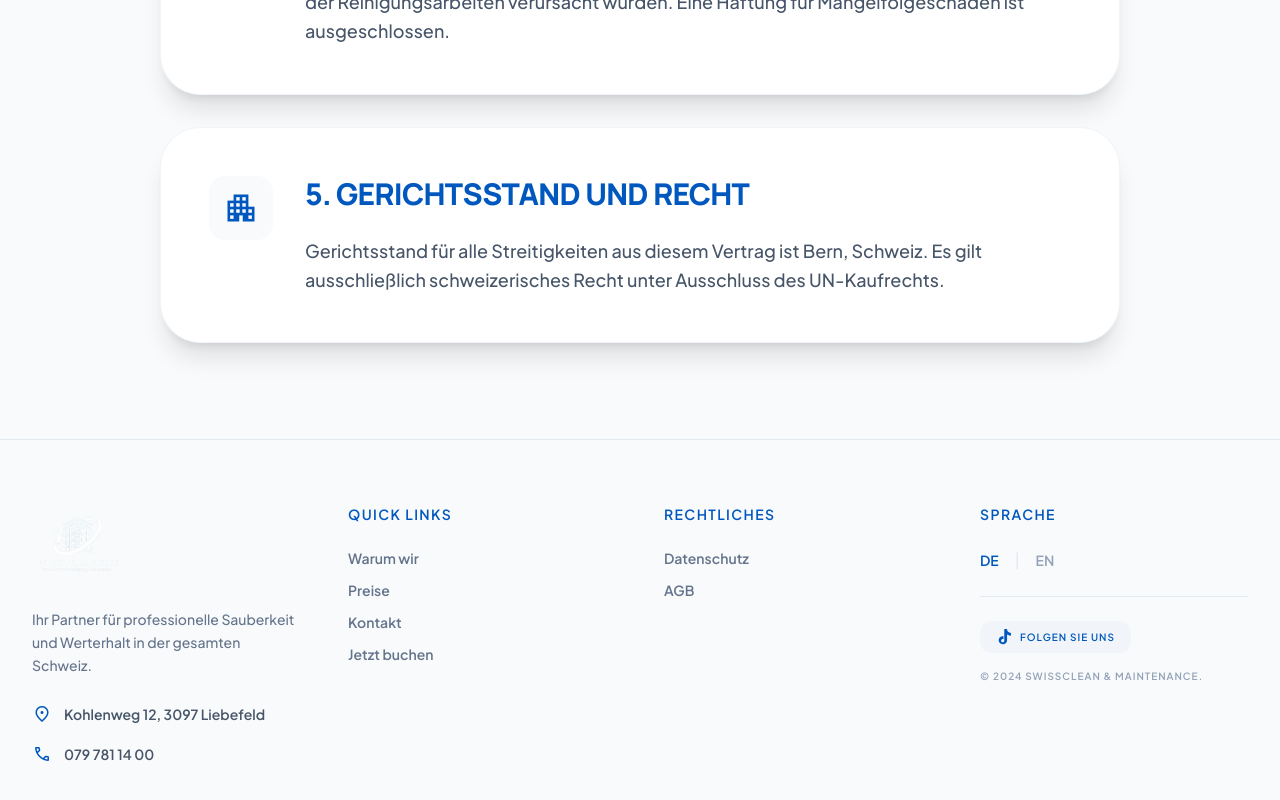
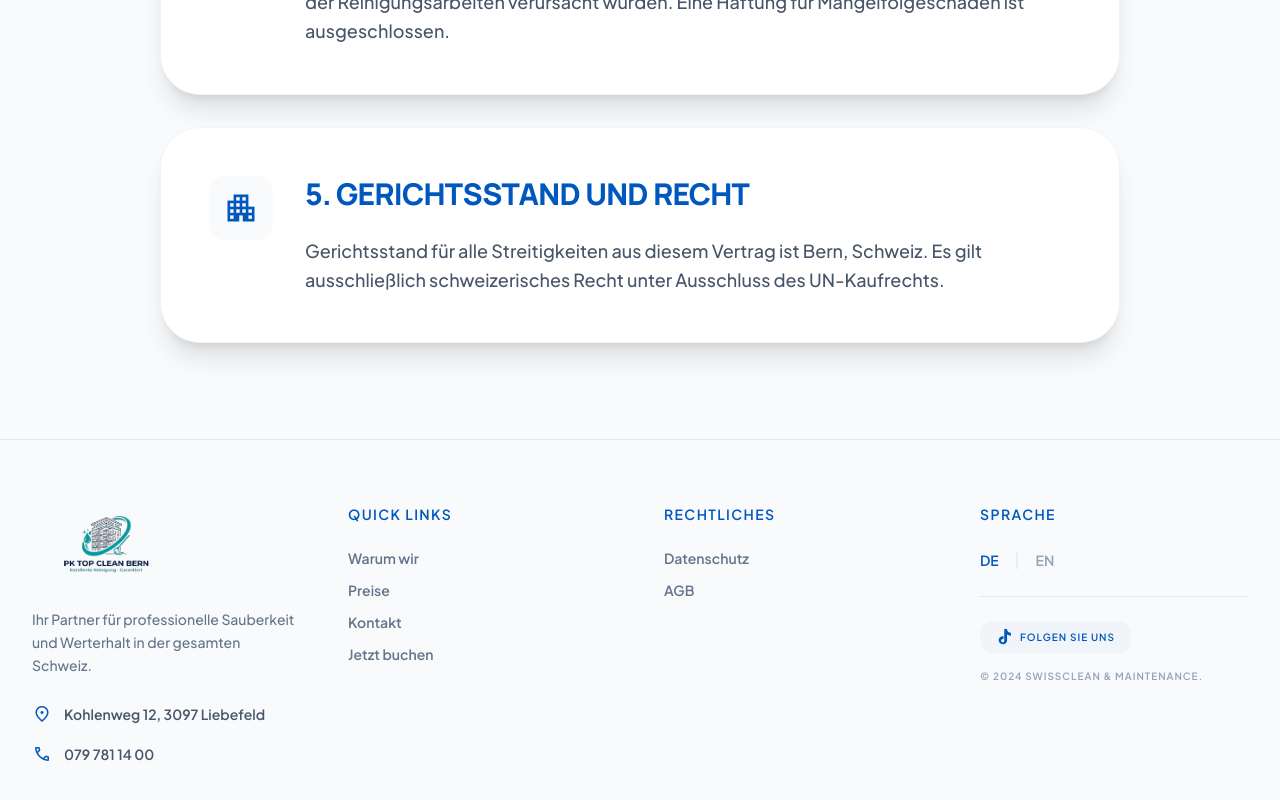
Before and after one commit to sksinthu/cleaningWebsite, a React (Vite) app: page /terms in a window 1280 px wide. Shown: the part 1713-2513 px from the top of the page. Built offline with nearby package versions, Linux system fonts and the light colour scheme.

Commit message:
client chnages6

```diff
--- a/src/components/Footer.jsx
+++ b/src/components/Footer.jsx
@@ -9,7 +9,7 @@ const Footer = () => {
       <div className="grid grid-cols-1 md:grid-cols-4 gap-12 px-4 md:px-8 max-w-7xl mx-auto">
         <div className="space-y-6">
           <Link to="/" onClick={() => window.scrollTo(0, 0)}>
-            <img src="/Logo.png" alt="SwissClean" className="h-20 w-auto object-contain" />
+            <img src="/Logo2.png" alt="SwissClean" className="h-20 w-auto object-contain" />
           </Link>
           <p className="text-slate-500 font-medium text-sm leading-relaxed">
             {t('Ihr Partner für professionelle Sauberkeit und Werterhalt in der gesamten Schweiz.', 'Your partner for professional cleanliness and value retention throughout Switzerland.')}
```
